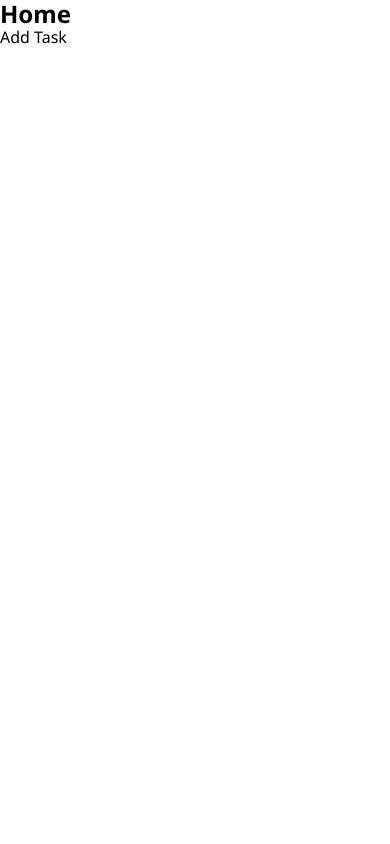
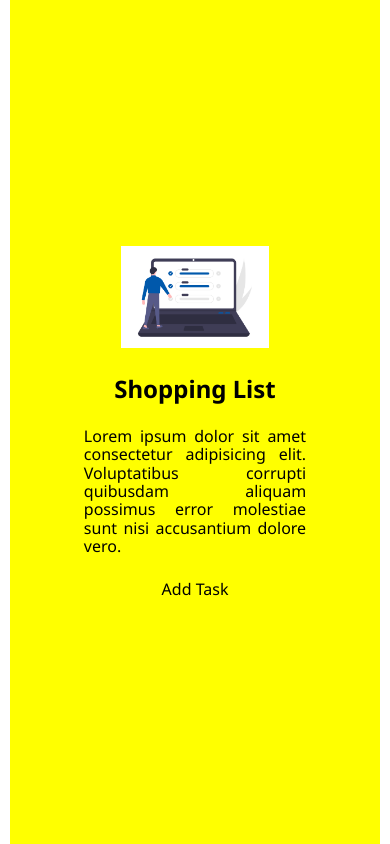
Before and after one commit to stu1612/eika, a React (Create React App) app: page / in a window 390 px wide. Built offline with nearby package versions, Linux system fonts and the light colour scheme.

Commit message:
jsx and styling added to home.js basic elements added - not mobile first and css classes need to be refactored to be re-used for task jsx elements section grid layout is good which can be used for all pages

```diff
--- a/src/App.css
+++ b/src/App.css
@@ -34,7 +34,42 @@ a {
   color: var(--black);
 }
 
+.App {
+  display: flex;
+  justify-content: center;
+}
+
+/* Containers */
+
+.grid-container {
+  display: grid;
+  width: min(95%, 50rem);
+  background-color: yellow;
+  min-height: 100vh;
+  row-gap: 1.5rem;
+  justify-items: center;
+  align-content: center;
+  text-align: center;
+}
+
 /* Components */
+
+.section-container {
+}
+
+.home-image__container {
+  width: 40%;
+}
+
+.home-image {
+  width: 100%;
+  object-fit: contain;
+}
+
+.home-content__description {
+  width: 60%;
+  text-align: justify;
+}
 
 .modal {
   position: absolute;
--- a/src/pages/Home.jsx
+++ b/src/pages/Home.jsx
@@ -1,13 +1,28 @@
 import React, { useState } from "react";
 import { Modal } from "../components/Modal";
+import img from "../assets/images/header-img.png";
 
 export const Home = () => {
   const [openModal, setOpenModal] = useState(false);
   return (
-    <div className="home">
-      <h2>Home</h2>
-      <button onClick={() => setOpenModal(true)}>Add Task</button>
+    <section className="grid-container" id="home">
+      <div className="home home-image__container">
+        <img src={img} alt="online task list" className="home-image" />
+      </div>
+      <div className="home-content__title">
+        <h2>Shopping List</h2>
+      </div>
+      <div className="home-content__description">
+        <p>
+          Lorem ipsum dolor sit amet consectetur adipisicing elit. Voluptatibus
+          corrupti quibusdam aliquam possimus error molestiae sunt nisi
+          accusantium dolore vero.
+        </p>
+      </div>
+      <div className="btn-container">
+        <button onClick={() => setOpenModal(true)}>Add Task</button>
+      </div>
       {openModal ? <Modal /> : null}
-    </div>
+    </section>
   );
 };
```
